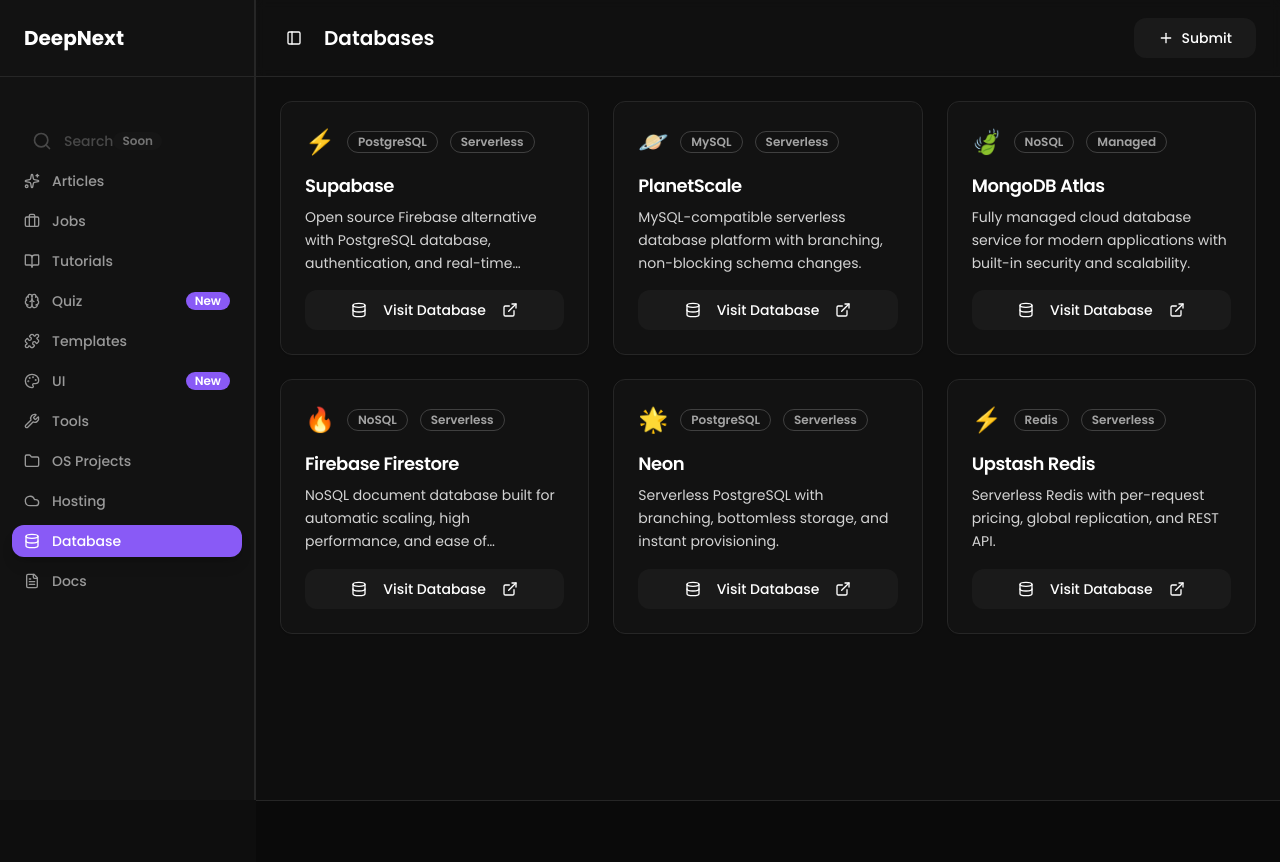
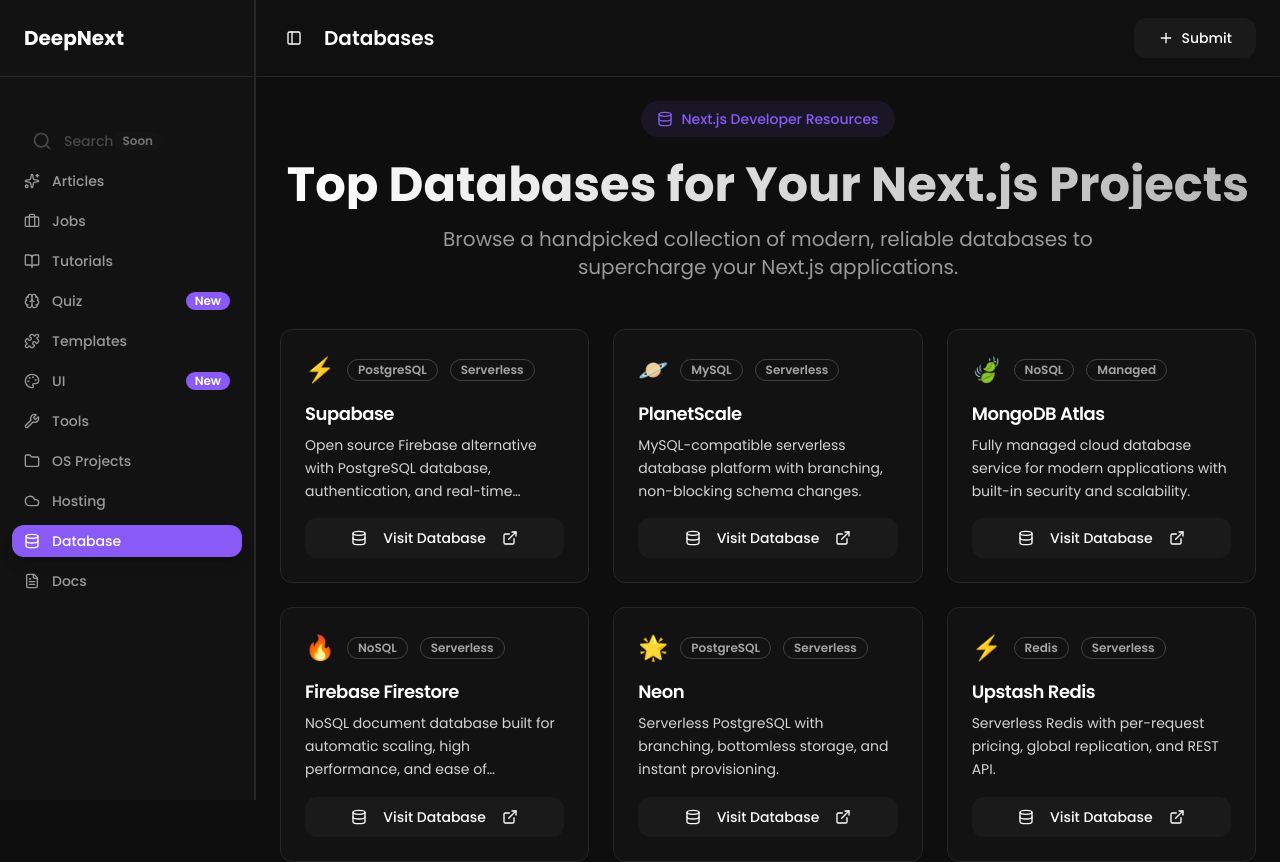
Before and after one commit to codewithfranciss/deepnext, a Next.js app: page /content/databases in a window 1280 px wide. Shown: the top 862 px of the page. Built offline with nearby package versions, Linux system fonts and the light colour scheme.

Commit message:
feat: add hero section to db page

```diff
--- a/app/content/databases/page.tsx
+++ b/app/content/databases/page.tsx
@@ -1,4 +1,5 @@
 "use client"
+
 import { Button } from "@/components/ui/button"
 import { Card, CardContent, CardDescription, CardHeader, CardTitle } from "@/components/ui/card"
 import { Badge } from "@/components/ui/badge"
@@ -10,9 +11,22 @@
   return (
     <div className="min-h-screen bg-[#0e0e0e]">
       {/* Header */}
-  <Header title="Databases" />
+      <Header title="Databases" />
+
       <main className="p-6">
-        {/* <Filter tabs={Dbtabs} /> */}
+        {/* Hero Section */}
+        <div className="mb-8 lg:mb-12 text-center">
+          <div className="inline-flex items-center gap-2 px-4 py-2 rounded-full bg-primary/10 text-primary text-sm font-medium mb-6">
+            <Database className="w-4 h-4" />
+            Next.js Developer Resources
+          </div>
+          <h1 className="text-3xl lg:text-5xl font-bold bg-gradient-to-r from-foreground to-foreground/70 bg-clip-text text-transparent mb-4">
+            Top Databases for Your Next.js Projects
+          </h1>
+          <p className="text-lg lg:text-xl text-muted-foreground max-w-2xl mx-auto">
+            Browse a handpicked collection of modern, reliable databases to supercharge your Next.js applications.
+          </p>
+        </div>
 
         {/* Content Grid */}
         <div className="grid grid-cols-1 md:grid-cols-2 lg:grid-cols-3 gap-6">
--- a/app/content/projects/page.tsx
+++ b/app/content/projects/page.tsx
@@ -6,18 +6,6 @@
 import Header from "@/components/shared/Header";
 
 export default function ProjectPage(){
-
-  const getLanguageColor = (language: string) => {
-    switch (language) {
-      case "TypeScript": return "bg-blue-500/10 text-blue-400 border-blue-500/20";
-      case "JavaScript": return "bg-yellow-500/10 text-yellow-400 border-yellow-500/20";
-      case "Python": return "bg-green-500/10 text-green-400 border-green-500/20";
-      case "React": return "bg-cyan-500/10 text-cyan-400 border-cyan-500/20";
-      case "Vue": return "bg-emerald-500/10 text-emerald-400 border-emerald-500/20";
-      default: return "bg-gray-500/10 text-gray-400 border-gray-500/20";
-    }
-  };
-
   return (
       <div className="min-h-screen flex flex-col w-full bg-gradient-to-br from-background via-background to-muted/20">
         <Header title="OS Projects"/>
```
